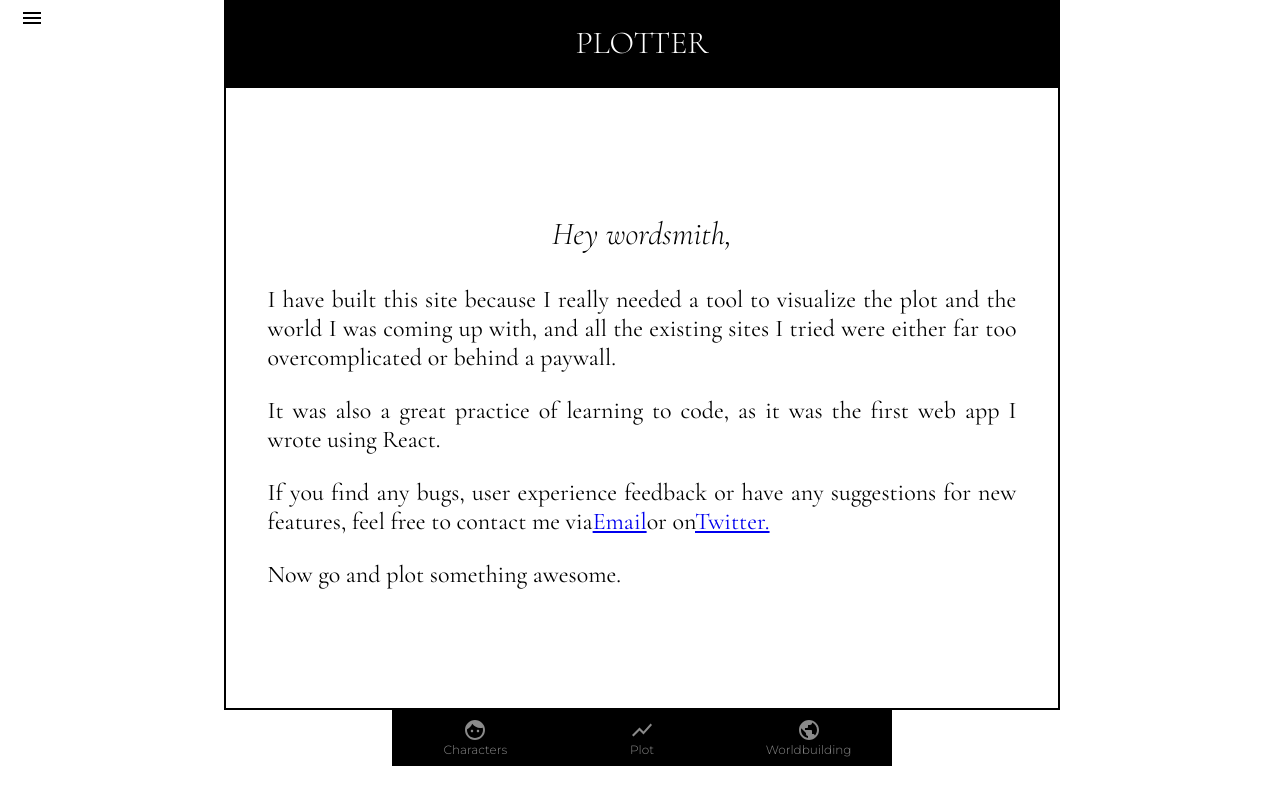
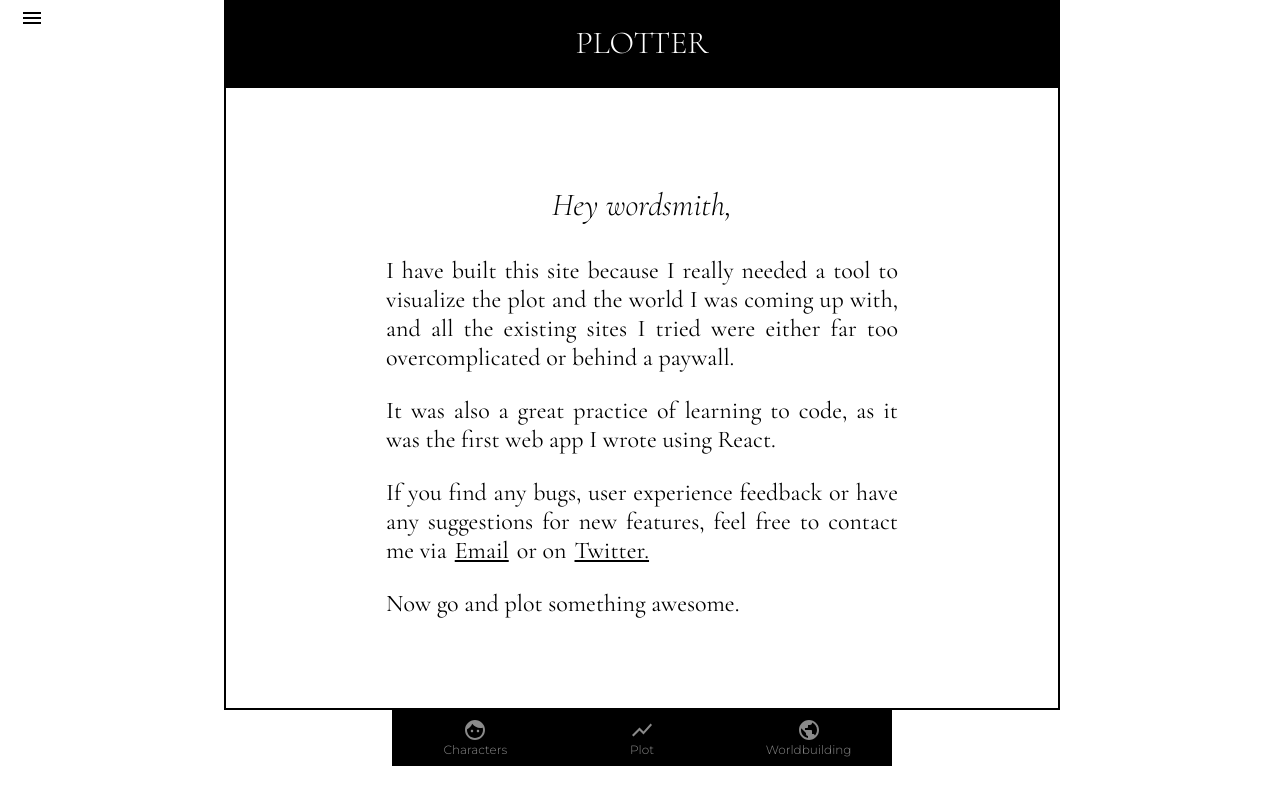
Before and after one commit to merewif/plotter, a React (Create React App) app: page /about in a window 1280 px wide. Built offline with nearby package versions, Linux system fonts and the light colour scheme.

Commit message:
Styling.

```diff
--- a/src/App.css
+++ b/src/App.css
@@ -1301,3 +1301,39 @@ h1 {
 .MuiSnackbarContent-root {
   background-color: black !important;
 }
+
+#writing-resources {
+  overflow: auto;
+  height: 60vh;
+}
+
+#writing-resources li {
+  margin-bottom: 10px;
+}
+
+#writing-resources a {
+  color: black;
+  font-size: 1.2rem;
+}
+
+#writing-resources a:hover {
+  padding: 10px;
+  background-color: black;
+  color: white;
+  text-decoration: none;
+}
+
+#about-container {
+  display: flex;
+  align-items: center;
+  justify-content: center;
+}
+
+#about {
+  width: 40vw;
+}
+
+#about a {
+  margin: 8px;
+  color: black;
+}
--- a/src/Menu.js
+++ b/src/Menu.js
@@ -6,6 +6,7 @@ import Worldbuilding from "./Worldbuilding";
 import { Routes, Route, useNavigate } from "react-router-dom";
 import SimpleBottomNavigation from "./components/mui/BottomNavigation";
 import About from "./About";
+import WritingResources from "./WritingResources";
 
 const Menu = () => {
   const [current, setCurrent] = useState(
@@ -42,6 +43,7 @@ const Menu = () => {
           <Route path="/plot/*" element={<Plot />} />
           <Route path="/worldbuilding/*" element={<Worldbuilding />} />
           <Route path="/about/*" element={<About />} />
+          <Route path="/writing-resources/*" element={<WritingResources />} />
         </Routes>
       </div>
       <div id="main-menu-container">
--- a/src/components/menu/Drawer.js
+++ b/src/components/menu/Drawer.js
@@ -100,14 +100,17 @@ export default function TemporaryDrawer() {
           </ListItemIcon>
           <ListItemText primary="About" />
         </ListItemButton>
-      </List>
         <List sx={{ padding: 0 }}>
-        <ListItemButton component="a">
+          <ListItemButton
+            component="a"
+            onClick={() => navigate("/writing-resources")}
+          >
             <ListItemIcon>
               <ImportContactsIcon />
             </ListItemIcon>
             <ListItemText primary="Writing Resources" />
           </ListItemButton>
+        </List>
 
         <ListItemButton
           component="a"
```
Lines whose indentation alone changed are shown as unchanged.
